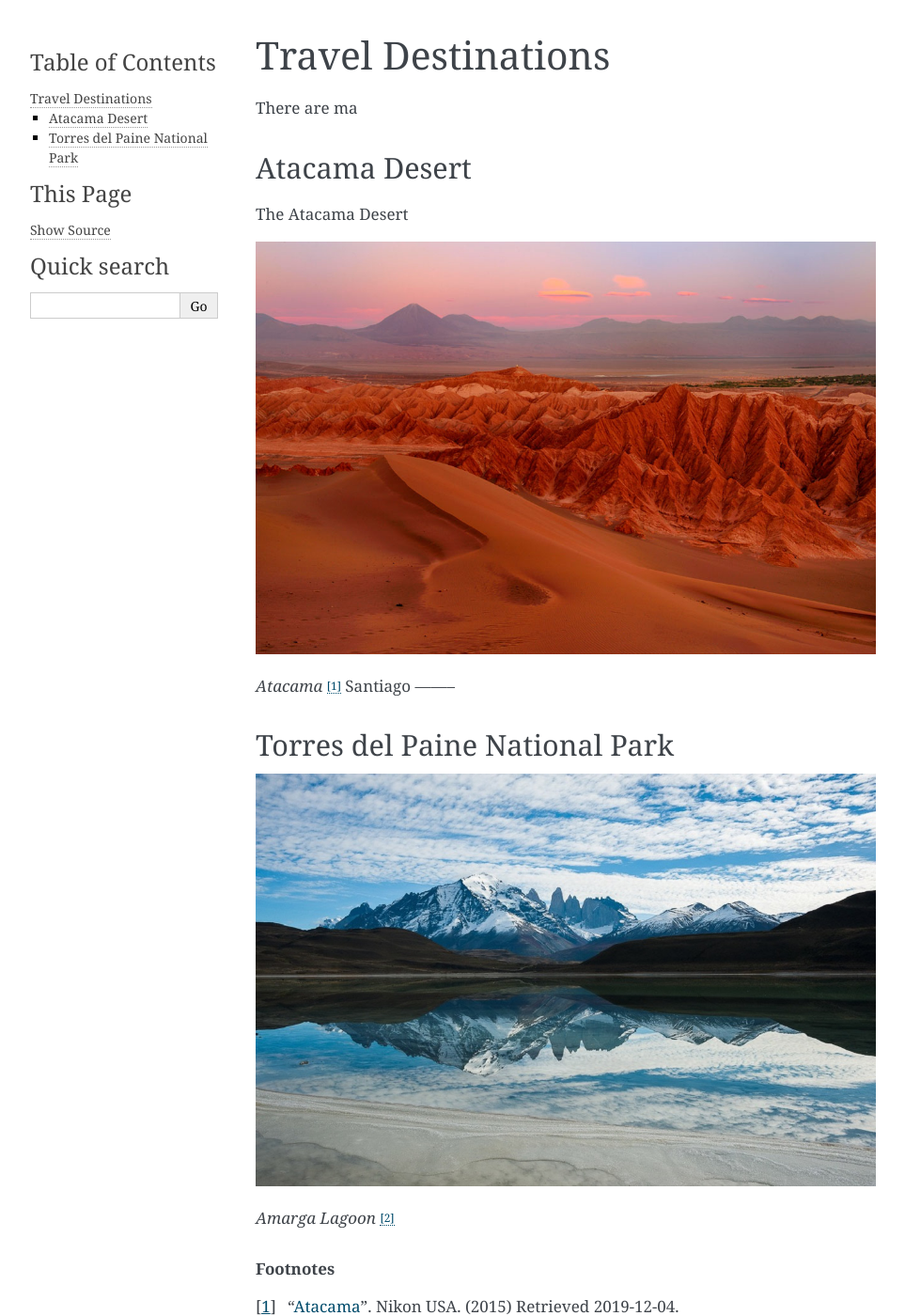
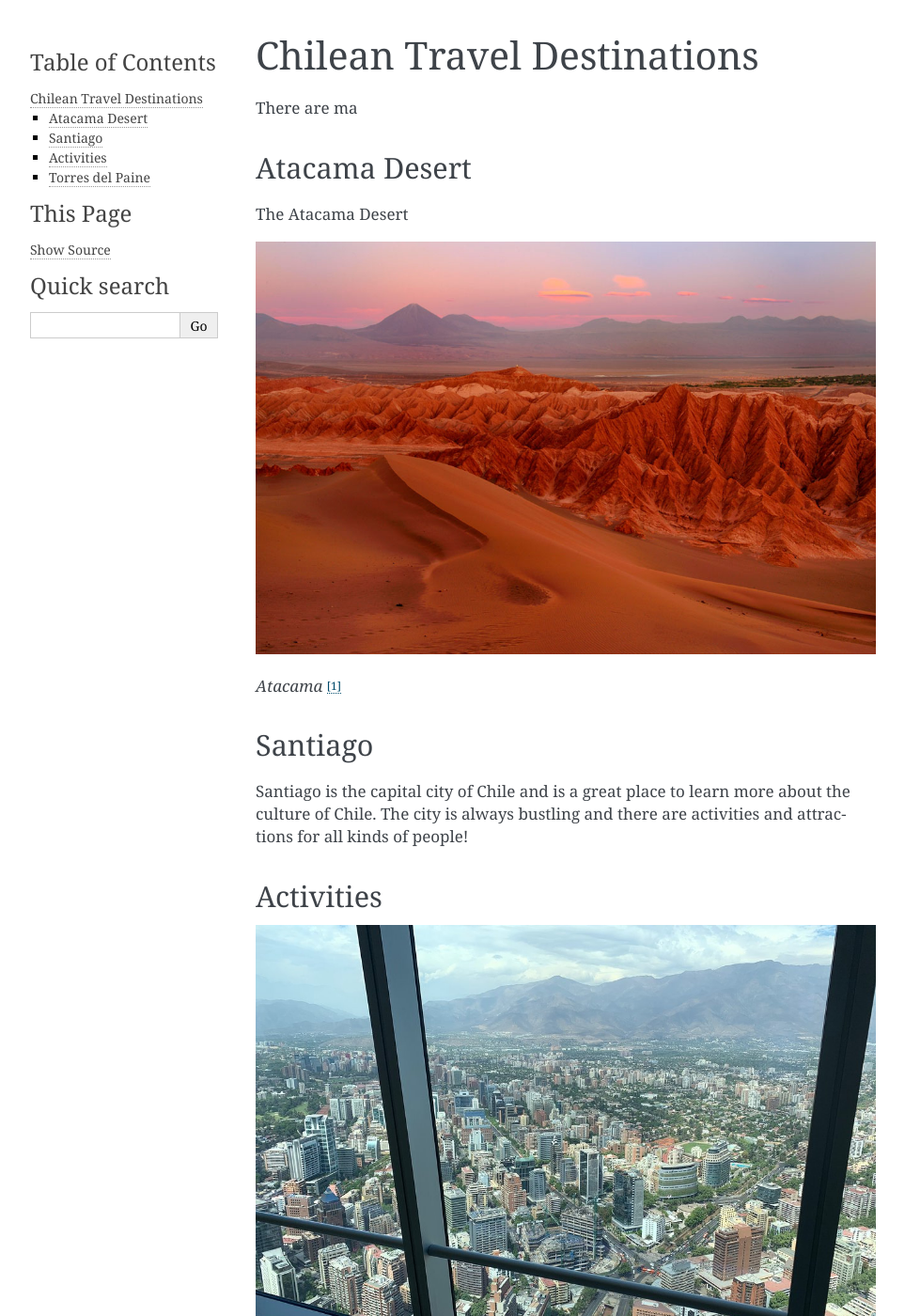
Before and after one commit to EliTaue/traveldestinations, a Sphinx documentation site: the page built from source/chile_travelspots.rst, in a window 1280 px wide and 1400 px high. Shown: the whole window at 94% size, without its empty margins (148-1111 px from the left). Built offline with Sphinx 7.4.7, drawn with Linux system fonts in a browser that asks for light colours; pages that are not in the unit, such as notebooks, are missing from menus; some of the changed text lies outside the part shown.

Commit message:
Sky's Updates 4

```diff
--- a/source/chile_culture.rst
+++ b/source/chile_culture.rst
@@ -1,5 +1,5 @@
-Culture
-=======
+Chilean Culture
+===============
 
 The culture of Chile is similar to many others across South America, a mix of indigenous and Spanish cultures.
 Presently, about 10% of population considers themselves fully indigenous, with the most prominent group
--- a/source/chile_famouspeople.rst
+++ b/source/chile_famouspeople.rst
@@ -1,5 +1,5 @@
-Famous People
-=============
+Chilean Famous People
+=====================
 
 Sebastian Pinera
 ----------------
--- a/source/chile_foods.rst
+++ b/source/chile_foods.rst
@@ -1,5 +1,5 @@
 Chilean Food
-===============
+============
 
 Due to it's mixed heritage of indigenous customs and Spanish additions, the cuisine of Chile is
 very interesting to most visitors. Further more the separation of many parts of the country from
--- a/source/chile_travelspots.rst
+++ b/source/chile_travelspots.rst
@@ -1,5 +1,5 @@
-Travel Destinations
-===================
+Chilean Travel Destinations
+===========================
 
 There are ma
 
@@ -13,21 +13,45 @@ The Atacama Desert
 .. image:: C_Atacama.jpg
 
 *Atacama* [#T1]_
+
 Santiago
 --------
 
+Santiago is the capital city of Chile and is a great place to learn more about the culture of Chile.
+The city is always bustling and there are activities and attractions for all kinds of people!
+
+Activities
+----------
 
 
-Torres del Paine National Park
-------------------------------
+.. image:: C_Santiago.jpg
 
-.. image:: C_Lagoon.jpg
+*Sky Costanera* [#T2]_
 
-*Amarga Lagoon* [#T2]_
+Torres del Paine
+----------------
+Places to visit in Torres del Paine National Park
+
+
+* Southern Ice Fields
+* Grey Glacier
+* Amarga Lagoon
+
+    * The Amarga Lagoon is an impressive site.
+
+    .. image:: C_Lagoon.jpg
+
+    *Amarga Lagoon* [#T3]_
+
+
+* Salto Grande
+    * Large waterfall
+
 
 
 
 .. rubric:: Footnotes
 
 .. [#T1] "`Atacama <https://www.nikonusa.com/en/learn-and-explore/nikon-school/workshop/htqz9jbg/a-photographic-expedition-in-patagonia-and-atacama-chile.html#!/media:image:Katsu-Tanaka-2014_patagonia_mountains-030.jpg>`_". Nikon USA. (2015) Retrieved 2019-12-04.
-.. [#T2] "`Amarga Lagoon <https://torresdelpaine.com/en/atraccion/amarga-lagoon/>`_". Torres Del Paine. (2013) Retrieved 2019-12-03.
+.. [#T2] "`Sky Costanera <https://www.tripadvisor.com/Attraction_Review-g294305-d8594663-Reviews-Sky_Costanera-Santiago_Santiago_Metropolitan_Region.html#photos;aggregationId=101&albumid=101&filter=7&ff=435174897/>`_". Trip Advisor. (2019-09) Retrieved 2019-12-04.
+.. [#T3] "`Amarga Lagoon <https://torresdelpaine.com/en/atraccion/amarga-lagoon/>`_". Torres Del Paine. (2013) Retrieved 2019-12-03.
```
Also changed, not shown: source/C_Santiago.jpg (added).
